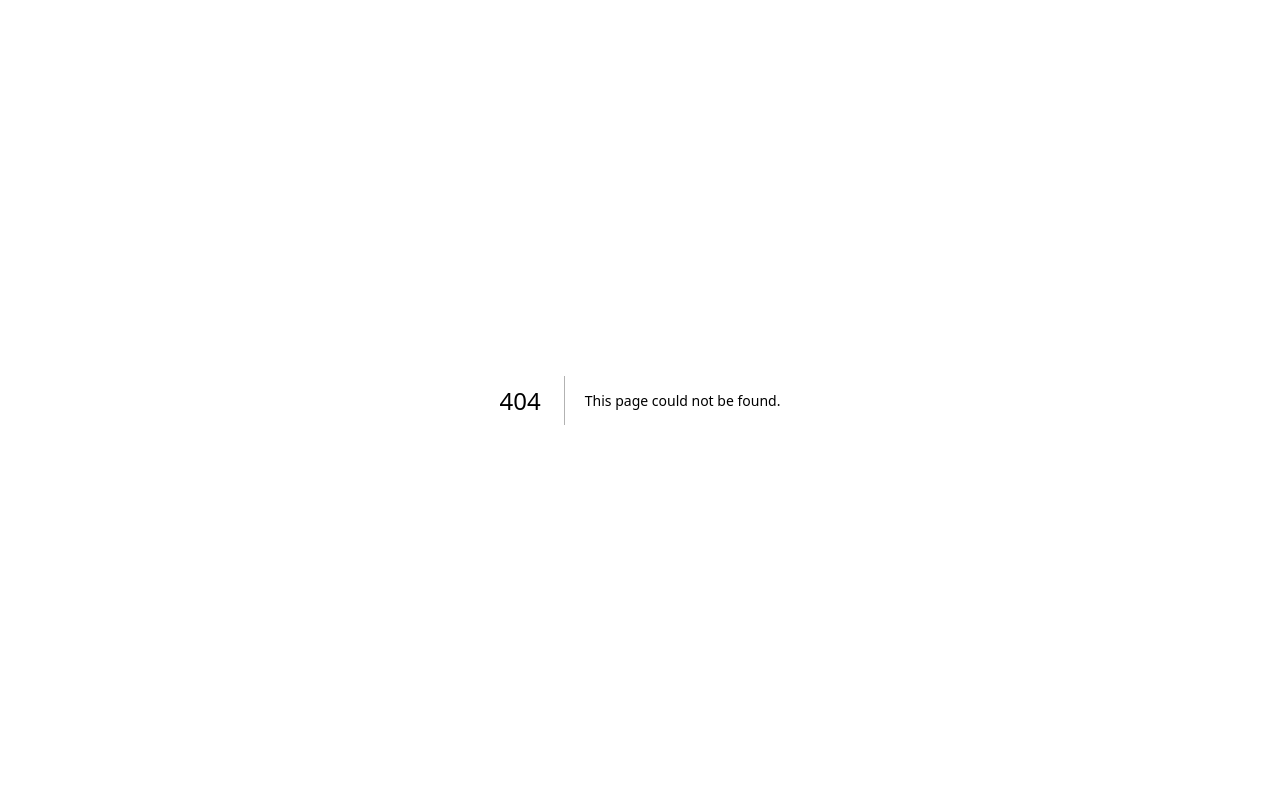
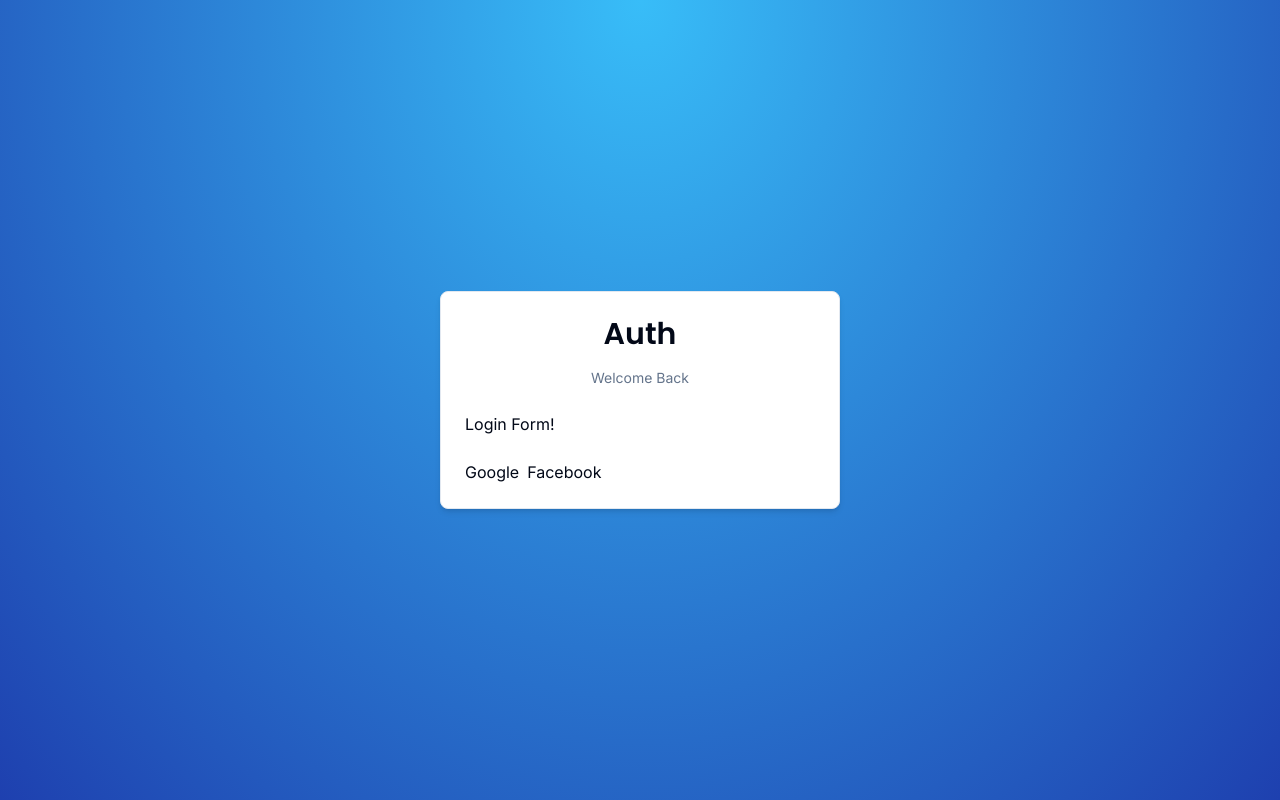
Before and after one commit to leecois/brickui, a Next.js app: page /auth/login in a window 1280 px wide. Before the commit this address had no page. Built offline with nearby package versions, Linux system fonts and the light colour scheme.

Commit message:
Add LoginButton component to header

```diff
--- a/app/(browse)/_components/header.tsx
+++ b/app/(browse)/_components/header.tsx
@@ -12,6 +12,7 @@
 
 import { HamburgerMenu } from './design/header'
 import { Tabs } from './design/tabs'
+import { LoginButton } from '@/components/auth/login-button'
 
 const Header = () => {
   const [openNavigation, setOpenNavigation] = useState(false)
@@ -91,9 +92,11 @@
         </div>
 
         <div className='flex items-center'>
-          <Button variant='galaxy' className='mr-8 hidden lg:flex'>
-            Log in
-          </Button>
+          <LoginButton>
+            <Button variant='galaxy' className='mr-8 hidden lg:flex'>
+              Log in
+            </Button>
+          </LoginButton>
 
           <Button variant='secondary' className='hidden lg:flex'>
             Sign up for free
--- a/app/(browse)/page.tsx
+++ b/app/(browse)/page.tsx
@@ -5,10 +5,10 @@
 import Pricing from './_components/pricing'
 import { Testimonials } from './_components/testimonials'
 
-const Home = () => {
+export default function Home() {
   return (
-    <>
-      <div className='overflow-hidden  bg-n-8 pt-[4.75rem] lg:pt-[5.25rem]'>
+    <main className='bg-n-8 pt-[4.75rem] lg:pt-[5.25rem]'>
+      <div>
         <Header />
         <Hero />
         <Testimonials />
@@ -16,8 +16,6 @@
         {/* <SquishyCard /> */}
         <Footer />
       </div>
-    </>
+    </main>
   )
 }
-
-export default Home
--- /dev/null
+++ b/app/_components/page.tsx
@@ -0,0 +1,5 @@
+const ComponentsPage = () => {
+  return <div></div>
+}
+
+export default ComponentsPage
--- /dev/null
+++ b/app/auth/layout.tsx
@@ -0,0 +1,11 @@
+import React from 'react'
+
+const AuthLayout = ({ children }: { children: React.ReactNode }) => {
+  return (
+    <div className='h-full flex items-center justify-center bg-[radial-gradient(ellipse_at_top,_var(--tw-gradient-stops))] from-sky-400 to-blue-800'>
+      {children}
+    </div>
+  )
+}
+
+export default AuthLayout
--- /dev/null
+++ b/app/auth/login/page.tsx
@@ -0,0 +1,7 @@
+import { LoginForm } from '@/components/auth/login-form'
+
+const LoginPage = () => {
+  return <LoginForm />
+}
+
+export default LoginPage
--- /dev/null
+++ b/components/auth/card-wrapper.tsx
@@ -0,0 +1,35 @@
+'use client'
+
+import { Card, CardContent, CardFooter, CardHeader } from '@/components/ui/card'
+import { Header } from '@/components/auth/header'
+import { Social } from './social'
+
+interface CardWrapperProps {
+  children: React.ReactNode
+  headerLabel: string
+  backButtonLabel: string
+  backButtonHref: string
+  showSocial?: boolean
+}
+
+export const CardWrapper = ({
+  children,
+  headerLabel,
+  backButtonLabel,
+  backButtonHref,
+  showSocial
+}: CardWrapperProps) => {
+  return (
+    <Card className='w-[400px] shadow-md'>
+      <CardHeader>
+        <Header label={headerLabel} />
+      </CardHeader>
+      <CardContent>{children}</CardContent>
+      {showSocial && (
+        <CardFooter>
+          <Social />
+        </CardFooter>
+      )}
+    </Card>
+  )
+}
--- /dev/null
+++ b/components/auth/header.tsx
@@ -0,0 +1,20 @@
+import { cn } from '@/utils'
+import { Poppins } from 'next/font/google'
+
+const font = Poppins({
+  subsets: ['latin'],
+  weight: ['600']
+})
+
+interface HeaderProps {
+  label: string
+}
+
+export const Header = ({}: HeaderProps) => {
+  return (
+    <div className='w-full flex flex-col gap-y-4 items-center justify-center'>
+      <h1 className={cn('text-3xl font-semibold', font.className)}>Auth</h1>
+      <p className='text-muted-foreground text-sm'>Welcome Back</p>
+    </div>
+  )
+}
--- /dev/null
+++ b/components/auth/login-button.tsx
@@ -0,0 +1,24 @@
+'use client'
+
+import { useRouter } from 'next/navigation'
+
+interface LoginButtonProps {
+  children: React.ReactNode
+  mode?: 'modal' | 'redirect'
+  asChild?: boolean
+}
+
+export const LoginButton = ({ children, mode = 'redirect', asChild }: LoginButtonProps) => {
+  const router = useRouter()
+  const onClick = () => {
+    router.push('/auth/login')
+  }
+  if (mode === 'modal') {
+    return <span>TODO: Implement modal</span>
+  }
+  return (
+    <span onClick={onClick} className='cursor-pointer'>
+      {children}
+    </span>
+  )
+}
--- /dev/null
+++ b/components/auth/login-form.tsx
@@ -0,0 +1,13 @@
+import { CardWrapper } from './card-wrapper'
+
+export const LoginForm = () => {
+  return (
+    <CardWrapper
+      headerLabel='Welcome back'
+      backButtonLabel="Don't have an account?"
+      backButtonHref='/auth/register'
+      showSocial>
+      Login Form!
+    </CardWrapper>
+  )
+}
--- /dev/null
+++ b/components/auth/social.tsx
@@ -0,0 +1,10 @@
+'use client'
+
+export const Social = () => {
+  return (
+    <div className='flex items-center w-full gap-x-2'>
+      <button className='btn btn-primary'>Google</button>
+      <button className='btn btn-primary'>Facebook</button>
+    </div>
+  )
+}
```
